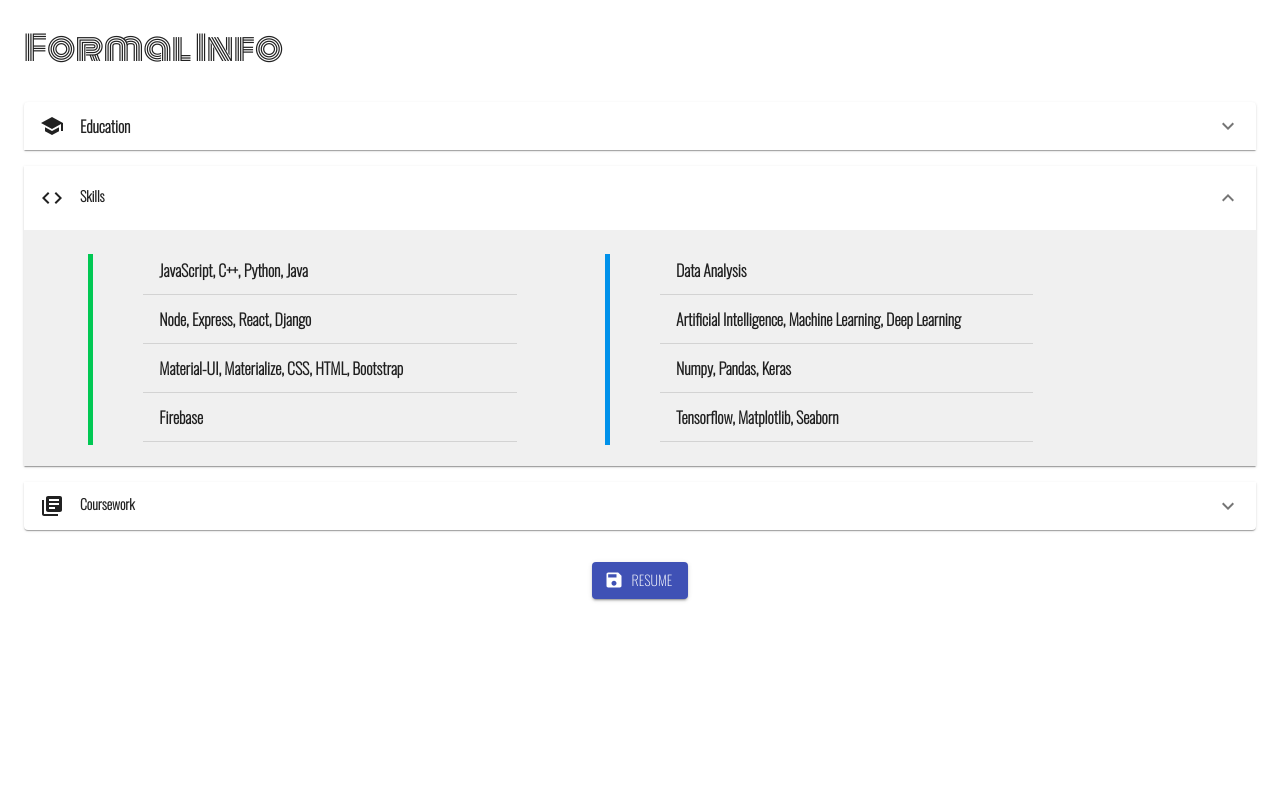
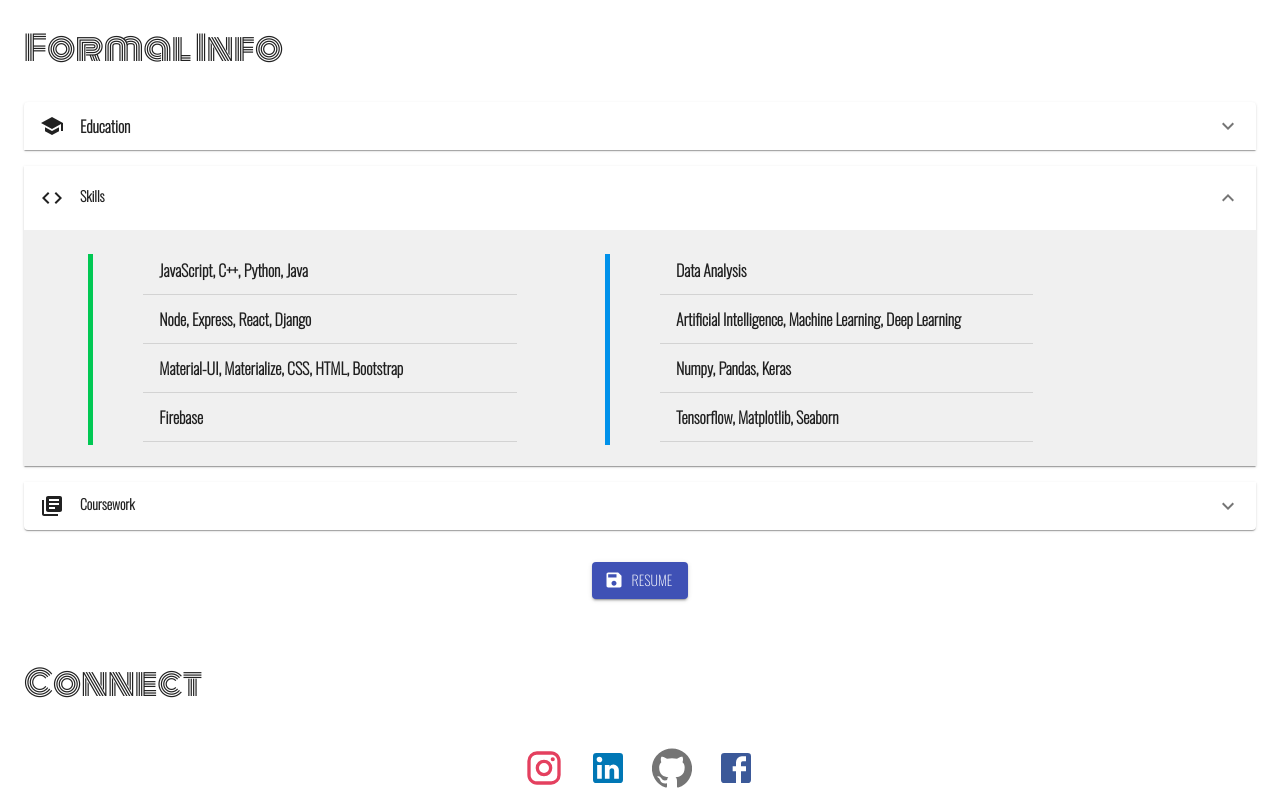
Before and after one commit to wasim919/wasim919.github.io, a React (Create React App) app: page / in a window 1280 px wide. Shown: the part 2152-2952 px from the top of the page. Before the commit the page ends 2783 px from the top, so only its background shows below. Built offline with nearby package versions, Linux system fonts and the light colour scheme.

Commit message:
connect section done

```diff
--- a/src/App.jsx
+++ b/src/App.jsx
@@ -7,8 +7,8 @@ import Header from "./components/Header"
 import MyBio from "./components/MyBio"
 import Projects from "./components/Projects"
 import Experience from "./components/Experience"
-import FomalInfo from "./components/Formal Info"
 import FormalInfo from "./components/Formal Info"
+import Connect from "./components/Connect"
 
 export default function App() {
 	const [dark, setDark] = useState(localStorage.getItem("mysitetheme") ? JSON.parse(localStorage.getItem("mysitetheme")) : false)
@@ -38,6 +38,7 @@ export default function App() {
 					<Projects />
 					<Experience />
 					<FormalInfo />
+					<Connect />
 				</Container>
 			</Paper>
 		</ThemeProvider>
--- /dev/null
+++ b/src/components/Connect.jsx
@@ -0,0 +1,43 @@
+import React from "react"
+
+import { IconButton, Typography, makeStyles } from "@material-ui/core"
+import InstagramIcon from "@material-ui/icons/Instagram"
+import FacebookIcon from "@material-ui/icons/Facebook"
+import LinkedInIcon from "@material-ui/icons/LinkedIn"
+import GitHubIcon from "@material-ui/icons/GitHub"
+
+const useStyles = makeStyles((theme) => ({
+	titleStyle: {
+		fontFamily: "Monoton",
+		marginBottom: "2rem",
+		display: "block"
+	},
+	iconStyle: {
+		fontSize: "2.5rem"
+	}
+}))
+
+export default function Connect() {
+	const classes = useStyles()
+	return (
+		<div style={{ marginTop: "2rem" }}>
+			<Typography className={classes.titleStyle} variant="h4">
+				Connect
+			</Typography>
+			<div style={{ display: "flex", justifyContent: "center" }}>
+				<IconButton href="https://instagram.com/wasim_ikhan/" target="_blank">
+					<InstagramIcon className={classes.iconStyle} style={{ color: "e4405f" }} />
+				</IconButton>
+				<IconButton href="https://www.linkedin.com/in/wasim-ishaq-khan-47a4a4144/" target="_blank">
+					<LinkedInIcon className={classes.iconStyle} style={{ color: "0077B5" }} />
+				</IconButton>
+				<IconButton href="https://github.com/wasim919" target="_blank">
+					<GitHubIcon className={classes.iconStyle} />
+				</IconButton>
+				<IconButton href="https://www.facebook.com/wasimishaq.khan" target="_blank">
+					<FacebookIcon className={classes.iconStyle} style={{ color: "3b5999" }} />
+				</IconButton>
+			</div>
+		</div>
+	)
+}
```
Also changed, not shown: 1 other file (tests, documents, lock files or other folders).
